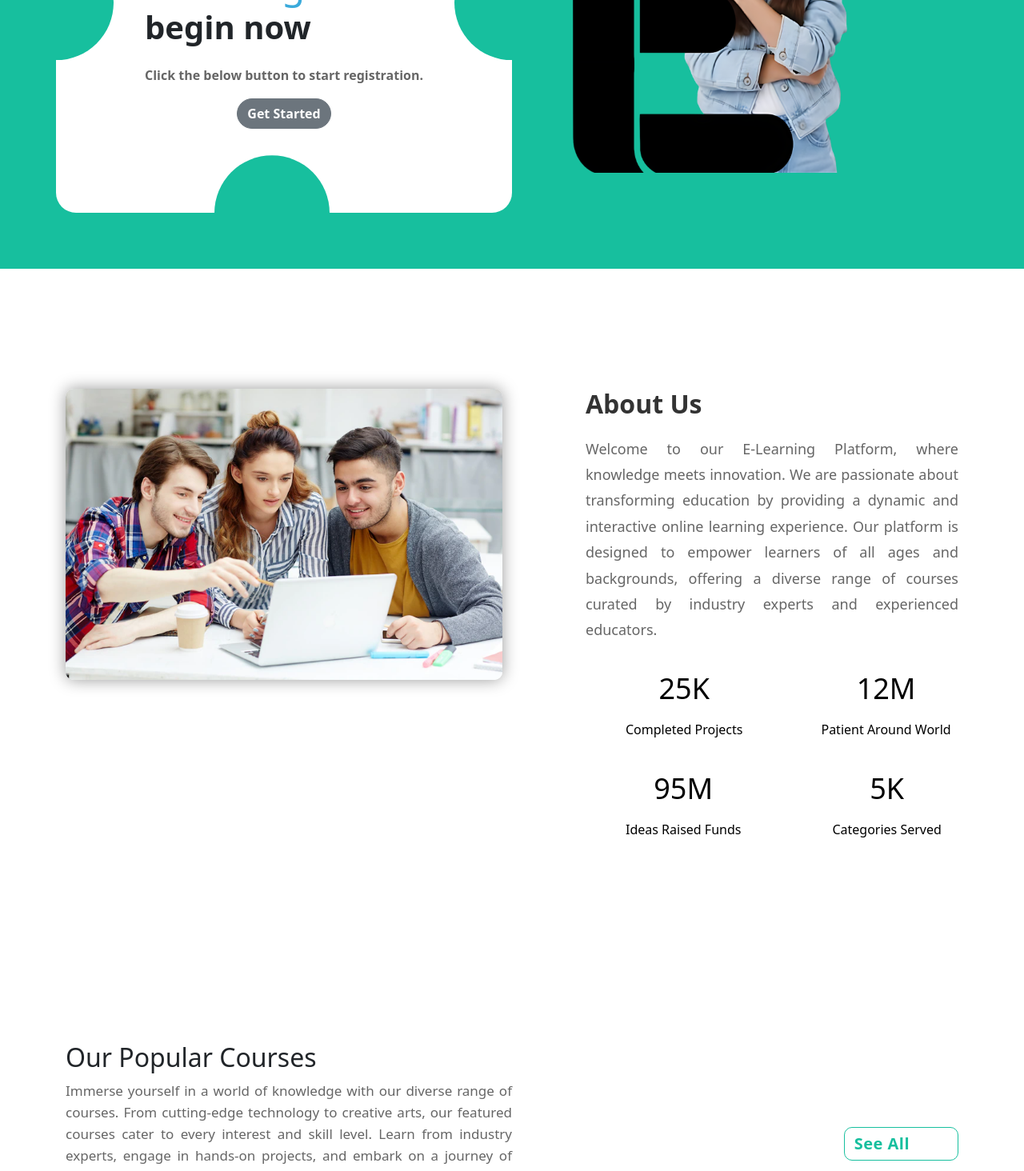
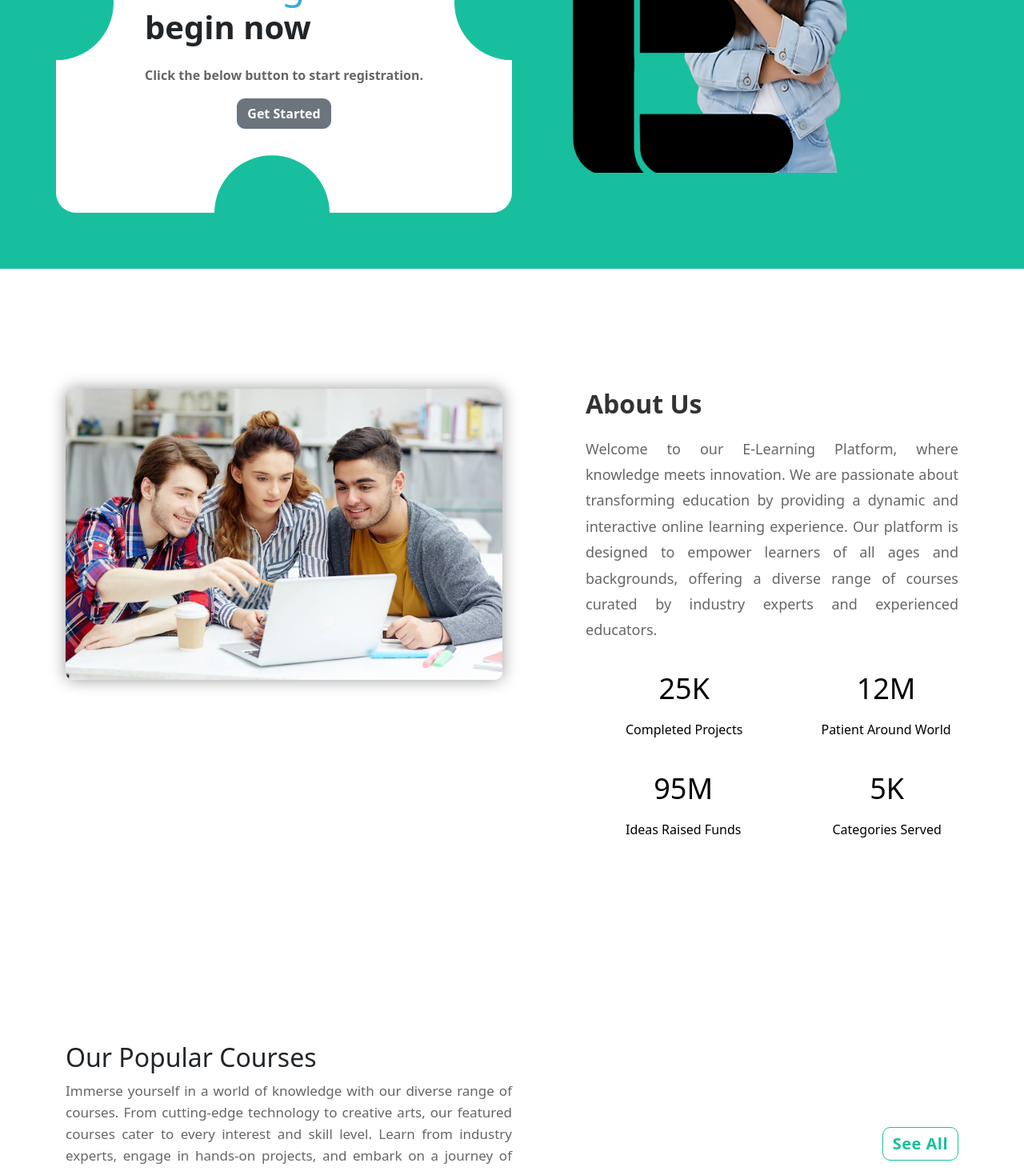
Before and after one commit to LadeHarshal/E-learn, a React (Create React App) app: page / in a window 1280 px wide. Shown: the part 420-1884 px from the top of the page at 80% size. Built offline with nearby package versions, Linux system fonts and the light colour scheme.

Commit message:
changes button

```diff
--- a/src/Component/HeroSection/heroscetion.css
+++ b/src/Component/HeroSection/heroscetion.css
@@ -81,7 +81,7 @@
 }
 .hero__button Button {
   font-weight: 600;
-  border-radius: 50px;
+  border-radius: 10px;
 }
 .hero_img {
   margin-left: 50px;
--- a/src/Component/Our_popular_courses/courses.css
+++ b/src/Component/Our_popular_courses/courses.css
@@ -70,7 +70,7 @@
 }
 .see__all__btn{
   border: 1.5px solid #17bf9e;
-  padding: calc(.375rem - 3px) 60px calc(.375rem - 3px) 12px;
+  padding: calc(.375rem - 2px) 12px calc(.375rem - 2px) 12px;
   background-color: #00000000;
   font-size: 20px;
   font-weight: 600;
```
